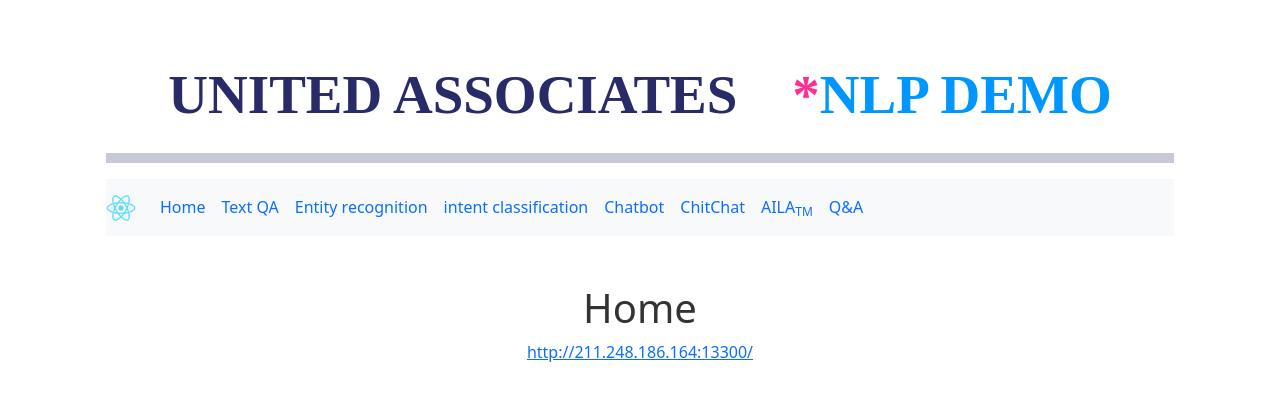
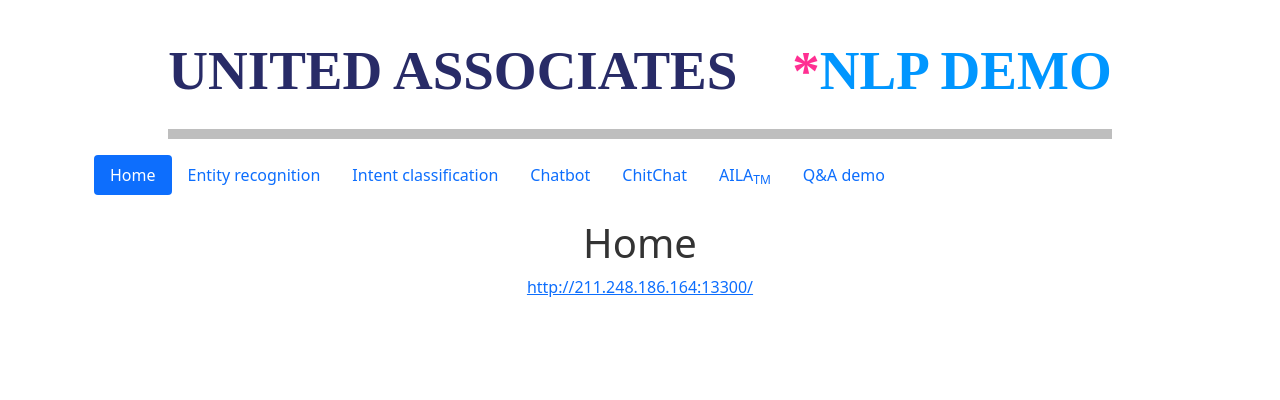
Before and after one commit to nare-ua/demoqna_test, a React (Create React App) app: page / in a window 1280 px wide. Shown: the top 400 px of the page. Built offline with nearby package versions, Linux system fonts and the light colour scheme.

Commit message:
[update]네비바UI, 객관식 클릭시 엔터키 사용 수정. #00006

```diff
--- a/src/App.js
+++ b/src/App.js
@@ -1,15 +1,21 @@
 import { Component } from "react"
+import Header from './components/Body/Header'
+import Navi from './components/Nav/Navi'
 import { Route } from "react-router-dom"
 import { Home,Demo_qna } from "./components/Body/index.js"
 
-export default class App extends Component{
+const App = () => {
 
-  render(){
+
     return(
       <div className="container">
-        <Route exact path="/" component={Home}></Route>
-        <Route exact path="/demoQna" component={Demo_qna}></Route>
+        <Header title="NLP" />
+        <Navi />
+        {/* <Route exact path="/" component={Home} />
+        <Route path="/demoQna" component={Demo_qna} /> */}
       </div>
     )
-  }
+
 }
+
+export default App;
--- a/src/components/Body/Header.js
+++ b/src/components/Body/Header.js
@@ -8,6 +8,7 @@ const Header=({title})=>{
             &nbsp;&nbsp;&nbsp;&nbsp;
             <span style={{color:'#FF2F92'}}>*</span>
             <span style={{color:'#0096FF'}}>{title} DEMO</span>
+            <hr style={{border:'black solid 5px'}}/>
         </p>
         </header>
     )
--- a/src/components/Body/Home.js
+++ b/src/components/Body/Home.js
@@ -1,13 +1,9 @@
-import Header from './Header'
-import Nav from '../Nav/Nav'
 import { Link } from 'react-router-dom'
 
 const Home=()=>{
     return(
         <div className="container p-4 text-center">
-            <Header title="NLP" />
-            <hr style={{border:"5px dashed #282B67",background:"#282B67"}}/>
-            <Nav />
+
             <h1>Home</h1>
             <Link to="http://211.248.186.164:13300/">http://211.248.186.164:13300/</Link>
 
--- a/src/components/Nav/Nav.js
+++ /dev/null
@@ -1,42 +0,0 @@
-import React from 'react';
-import {Link} from 'react-router-dom';
-
-
-const Nav=()=>{
-
-    return(
-        <nav className="navbar navbar-expand-sm bg-light mb-5">
-            <ul className="navbar-nav">
-                <Link className="navbar-brand" to="#">
-                    <img src="./logo192.png" style={{width:'30px'}} alt="Logo" />
-                </Link>
-                <li className="nav-item active">
-                    <Link className="nav-link" to="/">Home</Link>
-                </li>
-                <li className="nav-item active">
-                    <Link className="nav-link" to="/">Text QA</Link>
-                </li>
-                <li className="nav-item active">
-                    <Link className="nav-link" to="/">Entity recognition</Link>
-                </li>
-                <li className="nav-item active">
-                    <Link className="nav-link" to="/">intent classification</Link>
-                </li>
-                <li className="nav-item active">
-                    <Link className="nav-link" to="/">Chatbot</Link>
-                </li>
-                <li className="nav-item active">
-                    <Link className="nav-link" to="/">ChitChat</Link>
-                </li>
-                <li className="nav-item active">
-                    <Link className="nav-link" to="/">AILA<sub>TM</sub></Link>
-                </li>
-                <li className="nav-item active">
-                    <Link className="nav-link" to="/demoQna">Q&A</Link>
-                </li>
-            </ul>
-        </nav>
-    )
-}
-
-export default Nav;
--- /dev/null
+++ b/src/components/Nav/Navi.js
@@ -0,0 +1,58 @@
+import React, { Component } from 'react';
+import {Link} from 'react-router-dom';
+import { Container, Nav, Navbar } from 'react-bootstrap';
+import Home from '../Body/Home';
+import DemoQna from '../../contents/Demo_qna';
+
+export default class Navi extends Component{
+    constructor(props){
+        super(props);
+        this.state = {
+            page: <Home />,
+        };
+    }
+render(){
+    let _pages = this.state.page;
+    return(
+        <Container>
+            <Nav variant="pills" defaultActiveKey="/"
+                onSelect={(selectedKey) =>{
+                    if (selectedKey === "/") {
+                        this.setState({
+                            page:<Home />,
+                        })
+                    } else if (selectedKey === "demoQna") {
+                        this.setState({
+                            page:<DemoQna />,
+                        })
+                    }
+                }}
+            >
+                <Nav.Item>
+                    <Nav.Link href="/">Home</Nav.Link>
+                </Nav.Item>
+                <Nav.Item>
+                    <Nav.Link eventKey="EnRec">Entity recognition</Nav.Link>
+                </Nav.Item>
+                <Nav.Item>
+                    <Nav.Link eventKey="InCla">Intent classification</Nav.Link>
+                </Nav.Item>
+                <Nav.Item>
+                    <Nav.Link eventKey="Chat">Chatbot</Nav.Link>
+                </Nav.Item>
+                <Nav.Item>
+                    <Nav.Link eventKey="Chit">ChitChat</Nav.Link>
+                </Nav.Item>
+                <Nav.Item>
+                    <Nav.Link eventKey="AILA">AILA<sub>TM</sub></Nav.Link>
+                </Nav.Item>
+                <Nav.Item>
+                    <Nav.Link eventKey="demoQna">Q&A demo</Nav.Link>
+                </Nav.Item>
+            </Nav>
+            {_pages}
+        </Container>
+
+    )
+}
+}
--- a/src/components/Nav/index.js
+++ b/src/components/Nav/index.js
@@ -1 +1 @@
-export {default as Nav} from './Nav';
+export {default as Navi} from './Navi';
--- a/src/contents/Demo_qna.js
+++ b/src/contents/Demo_qna.js
@@ -1,6 +1,4 @@
 import { Component } from "react";
-import Header from "../components/Body/Header";
-import { Nav } from "../components/Nav";
 import QnaCreateQ from "./qnaRow/qnaCreateQ";
 
 export default class Demo_qna extends Component{
@@ -10,9 +8,6 @@ export default class Demo_qna extends Component{
         let _introQ = "Paste the text of the article or URL you want to make questions. The longer article entered, the more questions you can create.";
         return (
             <div className="container">
-                <Header title="Q&A"></Header>
-                <hr style={{borderWidth:"5px",borderStyle:"solid",borderColor:"black"}}/>
-                <Nav></Nav>
                 <h1 style={{fontWeight:"bold"}}>Q&A</h1>
                 <ul>
                     <li className="h5"><b>Create the questions</b></li>
--- a/src/contents/qnaRow/qnaAddRow.js
+++ b/src/contents/qnaRow/qnaAddRow.js
@@ -10,6 +10,7 @@ const QnaAddRow = (props) => {
     let _hrTag;
     let _answerChk;
     let _hintToggler = "hint"+_qnaIndex;
+    let _qnaIdx = "qnaAdd" + _qnaIndex;
 
     if (_qnaIndex == 1) {
         _hrTag = <hr style={{
@@ -25,6 +26,7 @@ const QnaAddRow = (props) => {
         case "MULTIPLE_CHOICE":
             _typeContents = <MultiTypeAnswerBox id={"Q"+_qnaIndex} choices={props.questions.choices}
             index={_qnaIndex} answer = {props.questions.answer}
+            onKeyPress={(e) => {onKeyHandle(e)}}
             onClick={(e) => {
                 _answerChk = props.onClick(e);
             }}/>;
@@ -47,6 +49,10 @@ const QnaAddRow = (props) => {
         } else {
         }
     }, [isClick, isLoading]);
+
+    const onKeyHandle = (e) => {
+        document.getElementById(_qnaIdx).click();
+    }
 
     const handleEnterClick = (textValue, textBool, openComp) => {
         // textValue=> correct / incorrect
@@ -84,10 +90,10 @@ const QnaAddRow = (props) => {
         <div className="row" style={{marginTop:"10px"}}>
             {_hrTag}
             <Card border="primary" as="h1" style={{color:"black", textAlign:"left"}}>
-                <Card.Header style={{fontSize:"1.3em"}}>Q{_qnaIndex}.</Card.Header>
+                <Card.Header style={{fontSize:"1.3em"}}>Q{_qnaIndex + " .  " + props.questions.question}</Card.Header>
                 <Card.Body>
-                    <Card.Title >{props.questions.question}</Card.Title>
-                    <Card.Subtitle className="m-2 text-muted">Answer :</Card.Subtitle>
+                    <Card.Title ></Card.Title>
+                    {/* <Card.Subtitle className="m-2 text-muted">Answer :</Card.Subtitle> */}
                     <Card.Text style={{fontSize:"1.5em",fontWeight:"400"}}>
                         {/* type에 따라 4지선다, 주관식 변경 컴포넌트 */}
                         {_typeContents}
@@ -101,21 +107,23 @@ const QnaAddRow = (props) => {
                     id={"dropdown-basic"+_qnaIndex} disabled={isClick}
                     onClick={!isLoading ? handleClick : handleClick}
                 >
-                    {isLoading ? 'hint▽' : 'hint△'}
+                    {isLoading ? 'Hint▽' : 'Hint△'}
                 </Button>
-                <Button variant="primary col-2" onClick={(e)=>{
+                <Button variant="primary col-2"
+                id = {_qnaIdx}
+                onClick={(e)=>{
                     if (_answerChk) {
                         if (!correctText) {
                             if (_answerChk[0]) {
-                                handleEnterClick("correct!", true, true);
+                                handleEnterClick("Correct!", true, true);
                             }  else {
-                                handleEnterClick("incorrect...", false, true);
+                                handleEnterClick("Incorrect...", false, true);
                             }
                         } else {
                             if (_answerChk[0]) {
-                                handleEnterClick("correct!", true, true);
+                                handleEnterClick("Correct!", true, true);
                             }  else {
-                                handleEnterClick("incorrect...", false, true);
+                                handleEnterClick("Incorrect...", false, true);
                             }
                         }
                     }else{
--- a/src/contents/qnaRow/typeContents/multiTypeAnswerBox.js
+++ b/src/contents/qnaRow/typeContents/multiTypeAnswerBox.js
@@ -7,6 +7,11 @@ const MultiTypeAnswerBox = (props) =>{
         <label>
             <input type="radio" value="1" name={_index}
                 id = {props.id + "radio1"}
+                onKeyPress = {(e) => {
+                    if (e.key === "Enter") {
+                        props.onKeyPress();
+                    }
+                }}
                 onClick={(e) => {
                     let answerCheck;
                     if (e.target.value == props.answer) {
@@ -21,6 +26,11 @@ const MultiTypeAnswerBox = (props) =>{
         <label>
             <input type="radio" value="2" name={_index}
             id = {props.id + "radio2"}
+            onKeyPress = {(e) => {
+                if (e.key === "Enter") {
+                    props.onKeyPress();
+                }
+            }}
             onClick={(e) => {
                 let answerCheck;
                 if (e.target.value == props.answer) {
@@ -35,6 +45,11 @@ const MultiTypeAnswerBox = (props) =>{
         <label>
             <input type="radio" value="3" name={_index}
             id = {props.id + "radio3"}
+            onKeyPress = {(e) => {
+                if (e.key === "Enter") {
+                    props.onKeyPress();
+                }
+            }}
             onClick={(e) => {
                 let answerCheck;
                 if (e.target.value == props.answer) {
@@ -49,6 +64,11 @@ const MultiTypeAnswerBox = (props) =>{
         <label>
             <input type="radio" value="4" name={_index}
             id = {props.id + "radio4"}
+            onKeyPress = {(e) => {
+                if (e.key === "Enter") {
+                    props.onKeyPress();
+                }
+            }}
             onClick={(e) => {
                 let answerCheck;
                 if (e.target.value == props.answer) {
```
Also changed, not shown: src/components/Body/css/App.module.css (line endings or trailing spaces).
